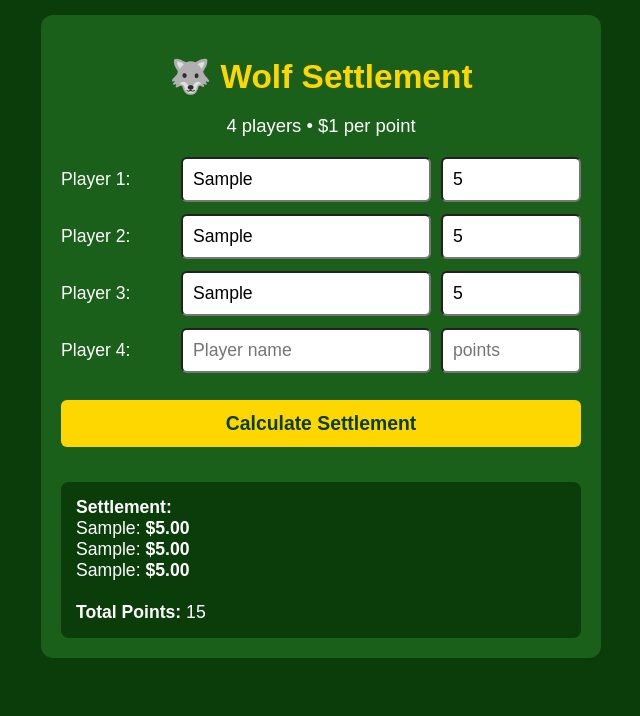
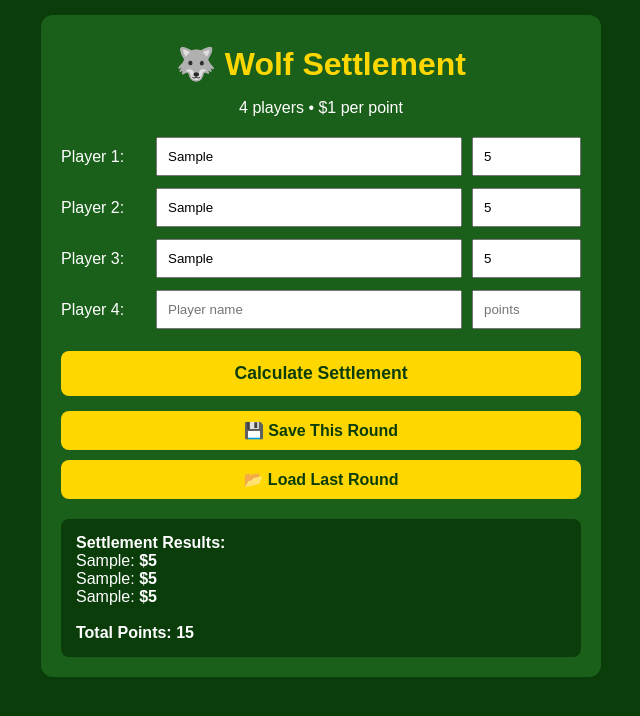
Before and after one commit to robschenone-space/wolf-settlement, a plain HTML site: page index.html in a window 1280 px wide. Both pictures are taken after typing "Sample", "5", "Sample", "5", "Sample", "5" into the empty fields and a click on the button "Calculate Settlement". Shown: the whole page, without its empty margins (319-959 px from the left). Drawn offline with Linux system fonts and the light colour scheme.

Commit message:
Refactor HTML structure and styles for input fields

```diff
--- a/index.html
+++ b/index.html
@@ -11,7 +11,6 @@
             padding: 15px;
             background: #0a3d0a;
             color: #fff;
-            font-size: 1.1em;
         }
         .container {
             max-width: 520px;
@@ -23,31 +22,25 @@
         h1 {
             text-align: center;
             color: #ffd700;
-            margin-bottom: 5px;
-            font-size: 1.9em;
+            margin: 10px 0 5px;
         }
-        .subtitle {
-            text-align: center;
-            margin-bottom: 20px;
-            font-size: 1.05em;
-        }
-        .input-row {
+        .subtitle { text-align: center; margin-bottom: 20px; }
+        .row {
             display: flex;
             align-items: center;
             margin: 12px 0;
             gap: 10px;
         }
-        .input-row label {
-            width: 110px;
-            flex-shrink: 0;
+        label {
+            min-width: 85px;
         }
-        input, button, select {
+        input[type="text"] {
+            flex: 1;
             padding: 10px;
-            font-size: 1em;
-            border-radius: 6px;
         }
-        input {
-            flex: 1;
+        input[type="number"] {
+            width: 85px;
+            padding: 10px;
         }
         button {
             background: #ffd700;
@@ -56,19 +49,21 @@
             border: none;
             padding: 12px;
             width: 100%;
-            margin: 15px 0;
+            margin: 10px 0;
+            border-radius: 8px;
             font-size: 1.1em;
-            cursor: pointer;
         }
-        button:hover {
-            background: #ffed80;
+        .small-btn {
+            padding: 10px;
+            margin: 5px 0;
+            font-size: 1em;
         }
         .result {
-            margin-top: 20px;
+            margin-top: 15px;
             padding: 15px;
             background: #0a3d0a;
             border-radius: 8px;
-            min-height: 80px;
+            min-height: 100px;
         }
     </style>
 </head>
@@ -77,31 +72,31 @@
         <h1>🐺 Wolf Settlement</h1>
         <p class="subtitle">4 players • $1 per point</p>
 
-        <div class="input-row">
+        <div class="row">
             <label>Player 1:</label>
-            <input type="text" id="p1" placeholder="Player name" value="">
-            <input type="number" id="pts1" placeholder="points" style="width: 90px;">
+            <input type="text" id="p1" placeholder="Player name">
+            <input type="number" id="pts1" placeholder="points">
         </div>
-
-        <div class="input-row">
+        <div class="row">
             <label>Player 2:</label>
-            <input type="text" id="p2" placeholder="Player name" value="">
-            <input type="number" id="pts2" placeholder="points" style="width: 90px;">
+            <input type="text" id="p2" placeholder="Player name">
+            <input type="number" id="pts2" placeholder="points">
         </div>
-
-        <div class="input-row">
+        <div class="row">
             <label>Player 3:</label>
-            <input type="text" id="p3" placeholder="Player name" value="">
-            <input type="number" id="pts3" placeholder="points" style="width: 90px;">
+            <input type="text" id="p3" placeholder="Player name">
+            <input type="number" id="pts3" placeholder="points">
         </div>
-
-        <div class="input-row">
+        <div class="row">
             <label>Player 4:</label>
-            <input type="text" id="p4" placeholder="Player name" value="">
-            <input type="number" id="pts4" placeholder="points" style="width: 90px;">
+            <input type="text" id="p4" placeholder="Player name">
+            <input type="number" id="pts4" placeholder="points">
         </div>
 
         <button onclick="calculateSettlement()">Calculate Settlement</button>
+
+        <button class="small-btn" onclick="saveRound()">💾 Save This Round</button>
+        <button class="small-btn" onclick="loadRound()">📂 Load Last Round</button>
 
         <div class="result" id="result"></div>
     </div>
@@ -109,25 +104,62 @@
     <script>
         function calculateSettlement() {
             const players = [
-                {name: document.getElementById('p1').value || "Player 1", points: parseFloat(document.getElementById('pts1').value) || 0},
-                {name: document.getElementById('p2').value || "Player 2", points: parseFloat(document.getElementById('pts2').value) || 0},
-                {name: document.getElementById('p3').value || "Player 3", points: parseFloat(document.getElementById('pts3').value) || 0},
-                {name: document.getElementById('p4').value || "Player 4", points: parseFloat(document.getElementById('pts4').value) || 0}
+                document.getElementById('p1').value || "P1",
+                document.getElementById('p2').value || "P2",
+                document.getElementById('p3').value || "P3",
+                document.getElementById('p4').value || "P4"
+            ];
+            const points = [
+                parseFloat(document.getElementById('pts1').value) || 0,
+                parseFloat(document.getElementById('pts2').value) || 0,
+                parseFloat(document.getElementById('pts3').value) || 0,
+                parseFloat(document.getElementById('pts4').value) || 0
             ];
 
-            let totalPoints = players.reduce((sum, p) => sum + p.points, 0);
-            let html = "<strong>Settlement:</strong><br>";
+            let html = "<strong>Settlement Results:</strong><br>";
+            let total = 0;
 
-            players.forEach(p => {
-                if (p.points !== 0) {
-                    const amount = (p.points * 1).toFixed(2);
-                    html += `${p.name}: <strong>$${amount}</strong><br>`;
+            players.forEach((name, i) => {
+                if (points[i] !== 0) {
+                    html += `${name}: <strong>$${points[i]}</strong><br>`;
+                    total += points[i];
                 }
             });
 
-            html += `<br><strong>Total Points:</strong> ${totalPoints}`;
+            html += `<br><strong>Total Points: ${total}</strong>`;
+            document.getElementById('result').innerHTML = html;
+        }
 
-            document.getElementById('result').innerHTML = html;
+        function saveRound() {
+            const data = {
+                p1: document.getElementById('p1').value,
+                p2: document.getElementById('p2').value,
+                p3: document.getElementById('p3').value,
+                p4: document.getElementById('p4').value,
+                pts1: document.getElementById('pts1').value,
+                pts2: document.getElementById('pts2').value,
+                pts3: document.getElementById('pts3').value,
+                pts4: document.getElementById('pts4').value
+            };
+            localStorage.setItem('wolfSettlement', JSON.stringify(data));
+            alert("Round saved!");
+        }
+
+        function loadRound() {
+            const data = JSON.parse(localStorage.getItem('wolfSettlement'));
+            if (data) {
+                document.getElementById('p1').value = data.p1 || "";
+                document.getElementById('p2').value = data.p2 || "";
+                document.getElementById('p3').value = data.p3 || "";
+                document.getElementById('p4').value = data.p4 || "";
+                document.getElementById('pts1').value = data.pts1 || "";
+                document.getElementById('pts2').value = data.pts2 || "";
+                document.getElementById('pts3').value = data.pts3 || "";
+                document.getElementById('pts4').value = data.pts4 || "";
+                alert("Last round loaded!");
+            } else {
+                alert("No saved round found.");
+            }
         }
     </script>
 </body>
```
